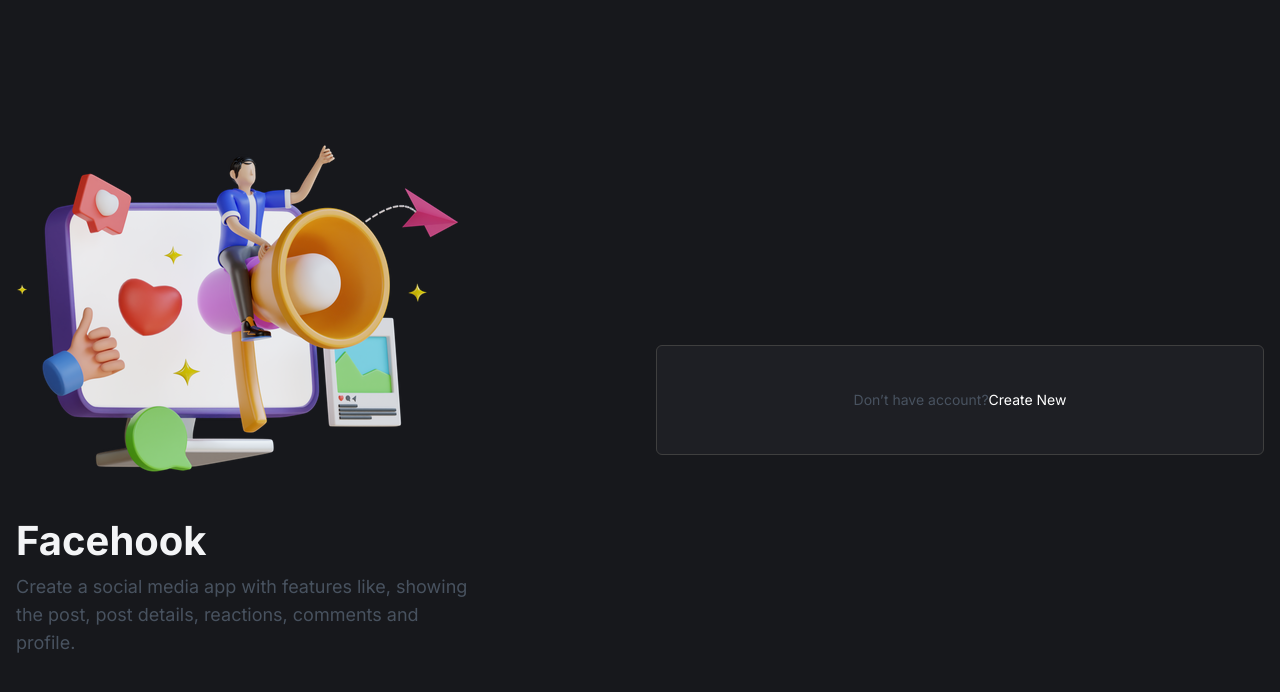
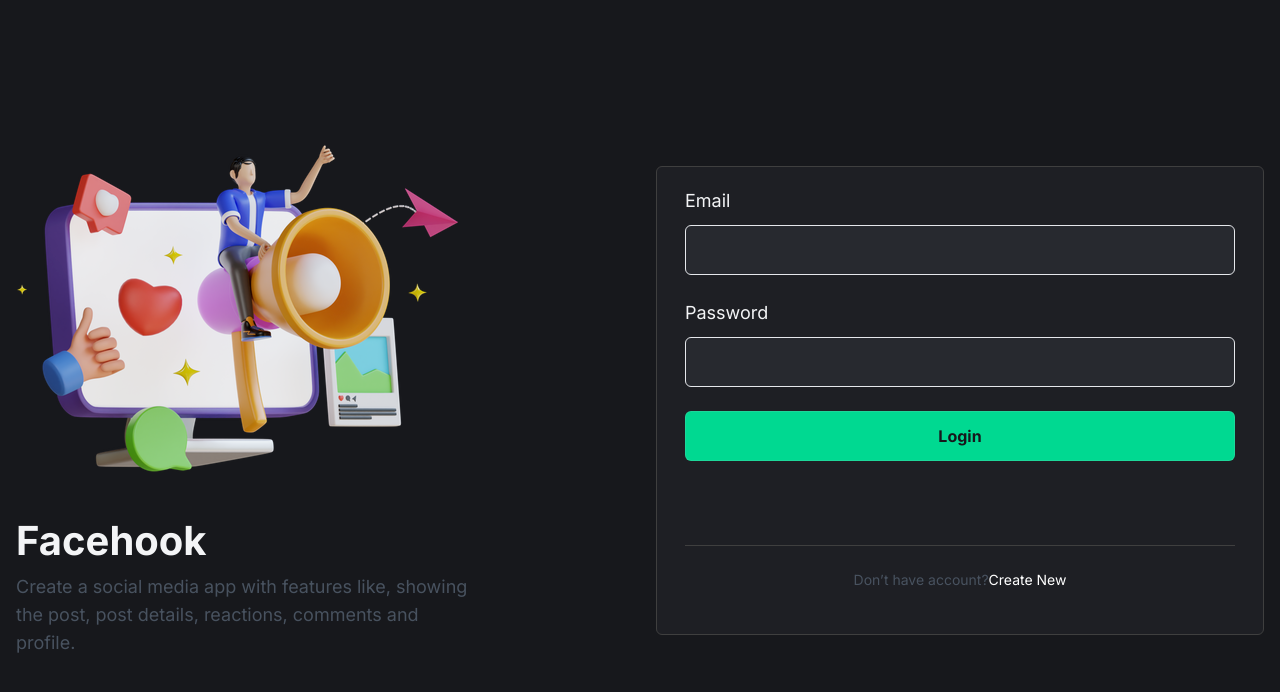
Before and after one commit to rasel210/face-hook-shumit, a React (Vite) app: page /login in a window 1280 px wide. Shown: the top 692 px of the page. Built offline with nearby package versions, Linux system fonts and the light colour scheme.

Commit message:
completing login page

```diff
--- a/package.json
+++ b/package.json
@@ -13,6 +13,7 @@
     "@tailwindcss/typography": "^0.5.19",
     "react": "^19.2.0",
     "react-dom": "^19.2.0",
+    "react-hook-form": "^7.67.0",
     "react-router-dom": "^7.9.6"
   },
   "devDependencies": {
--- a/src/components/auth/LoginForm.jsx
+++ b/src/components/auth/LoginForm.jsx
@@ -1,7 +1,11 @@
 import React from 'react'
 import { useForm } from 'react-hook-form'
+import Field from '../../common/Field';
+import { useNavigate } from 'react-router-dom';
 
 const LoginForm = () => {
+
+  const navigate = useNavigate();
 
   const {
     register,
@@ -11,6 +15,7 @@
 
   const submitForm = (formdata) => {
     console.log(formdata);
+    navigate('/');
   }
 
   return (
@@ -18,14 +23,39 @@
       className="border-b border-[#3F3F3F] pb-10 lg:pb-[60px]"
       onSubmit={handleSubmit(submitForm)}
     >
+      <Field label="Email" error={errors.email}>
         <input
-      {...register('email', {required: 'Email is required'})}
-      className={`.auth-input ${
-        !!errors.email ? 'border-red-500' : 'border-gray-200'}`}
+          {...register("email", { required: "Email ID is required" })}
+          className={`auth-input ${!!errors.email ? "border-red-500" : "border-gray-200"}`}
           type='email'
           name='email'
           id='email'
         />
+      </Field>
+      <Field label="Password" error={errors.password}>
+        <input
+          {...register("password", {
+            required: "Password is required",
+            minLength: {
+              value: 8,
+              message: "Password must be at least 8 characters"
+            }
+          })}
+          className={`auth-input ${!!errors.password ? "border-red-500" : "border-gray-200"}`}
+
+          type='password'
+          name='password'
+          id='password'
+        />
+      </Field>
+      <Field>
+        <button
+          className="auth-input bg-lwsGreen font-bold text-deepDark transition-all hover:opacity-90"
+          type="submit"
+        >
+          Login
+        </button>
+      </Field>
 
     </form>
   )
--- a/src/pages/LoginPage.jsx
+++ b/src/pages/LoginPage.jsx
@@ -1,5 +1,6 @@
 import AuthIllustration from "../assets/images/auth_illustration.png"
 import {Link} from "react-router-dom"
+import LoginForm from "../components/auth/LoginForm"
 
 function LoginPage() {
     return (
@@ -21,7 +22,7 @@
                         </div>
                     </div>
                     <div class="card">
-
+                        <LoginForm/>
                         <div className="py-4 lg:py-6">
                             <p className="text-center text-xs text-gray-600/95 lg:text-sm">
                                 Don’t have account?
```
Also changed, not shown: 1 other file (tests, documents, lock files or other folders). Lines whose indentation alone changed are shown as unchanged.
